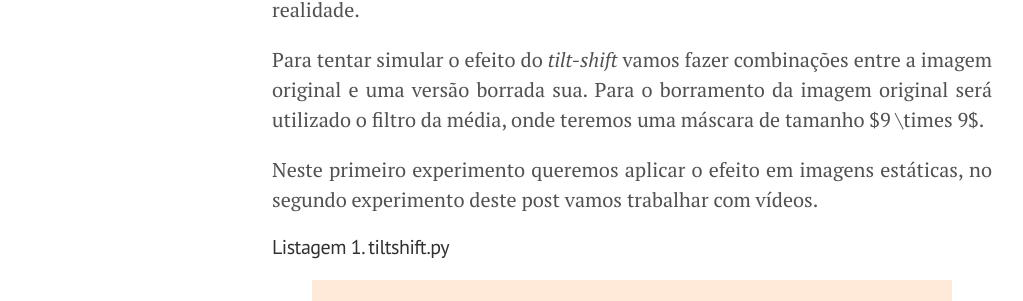
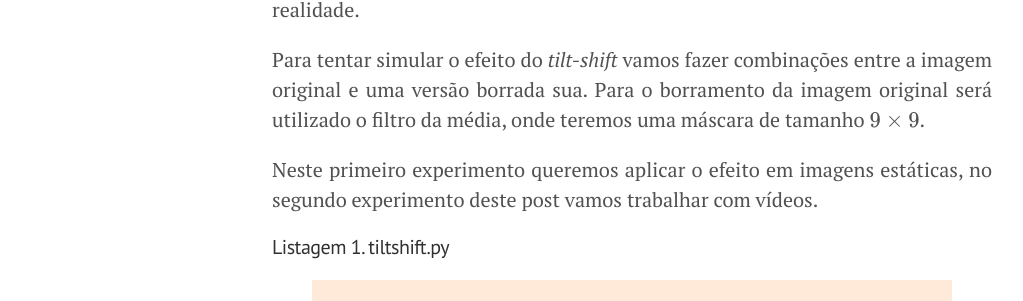
Before and after one commit to lucasamds/lucasamds.github.io, a Jekyll site: the page built from _posts/2021-03-15-filtragem-espacial-2.md, in a window 1280 px wide and 900 px high. Shown: the part 477-778 px from the top of the window, without its empty margins (8-1031 px from the left). Built offline with Jekyll 4.4.1, drawn with Linux system fonts in a browser that asks for light colours; formulas are drawn with MathJax 3.

```diff
--- a/_posts/2021-03-15-filtragem-espacial-2.md
+++ b/_posts/2021-03-15-filtragem-espacial-2.md
@@ -11,7 +11,7 @@ mathjax: true
 
 Na fotografia, o efeito *tilt-shift* é causado pela mudança da orientação e posição da lente em relação ao plano de projeção, o resultado deste efeito é o desfoque seletivo de regiões da cena, *"aumentando"* a profundidade da imagem. Imagens geradas por este efeito se assemelham com uma versão em miniatura da realidade.
 
-Para tentar simular o efeito do *tilt-shift* vamos fazer combinações entre a imagem original e uma versão borrada sua. Para o borramento da imagem original será utilizado o filtro da média, onde teremos uma máscara de tamanho $9 \times 9$.
+Para tentar simular o efeito do *tilt-shift* vamos fazer combinações entre a imagem original e uma versão borrada sua. Para o borramento da imagem original será utilizado o filtro da média, onde teremos uma máscara de tamanho $$ 9 \times 9 $$.
 
 Neste primeiro experimento queremos aplicar o efeito em imagens estáticas, no segundo experimento deste post vamos trabalhar com vídeos.
 
```
